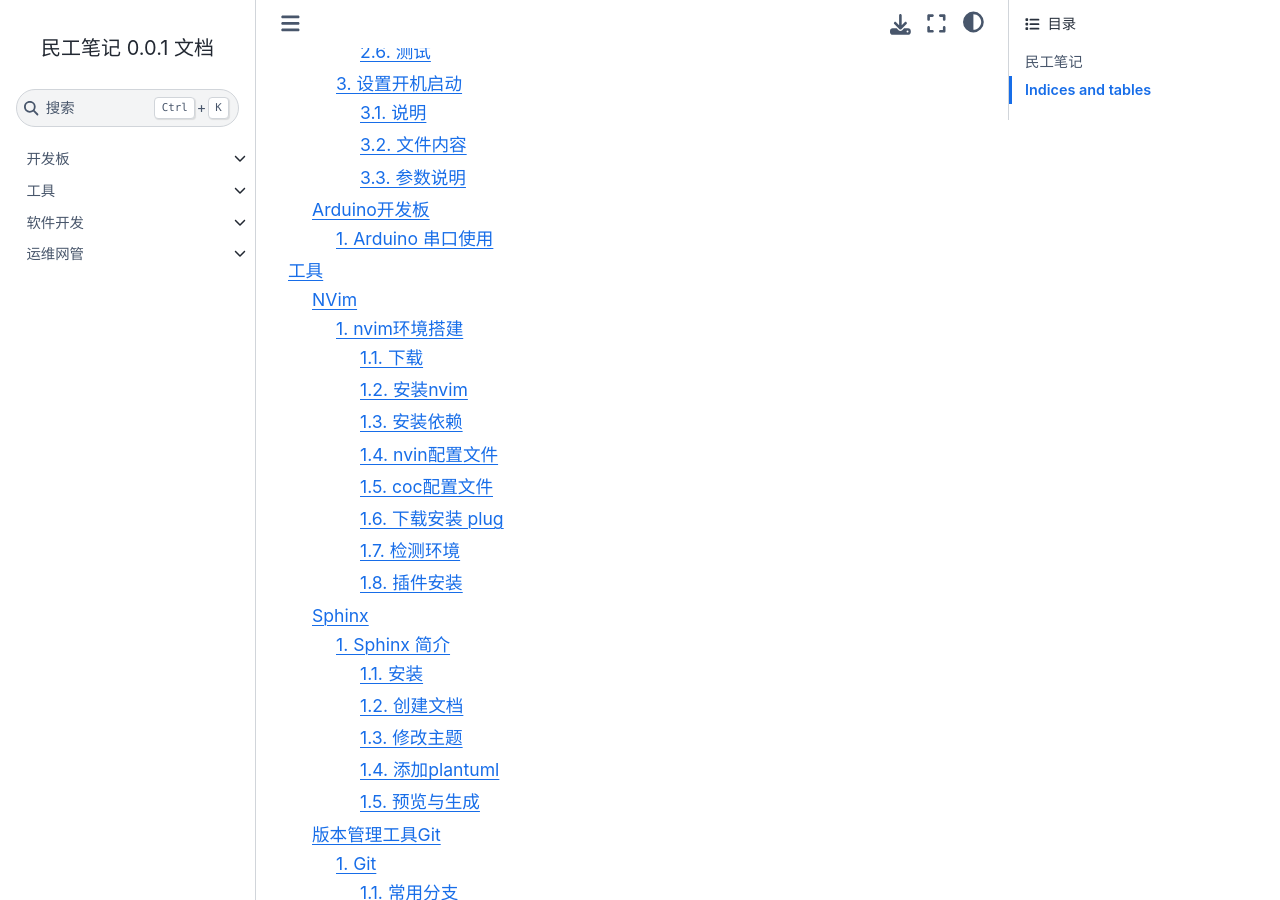
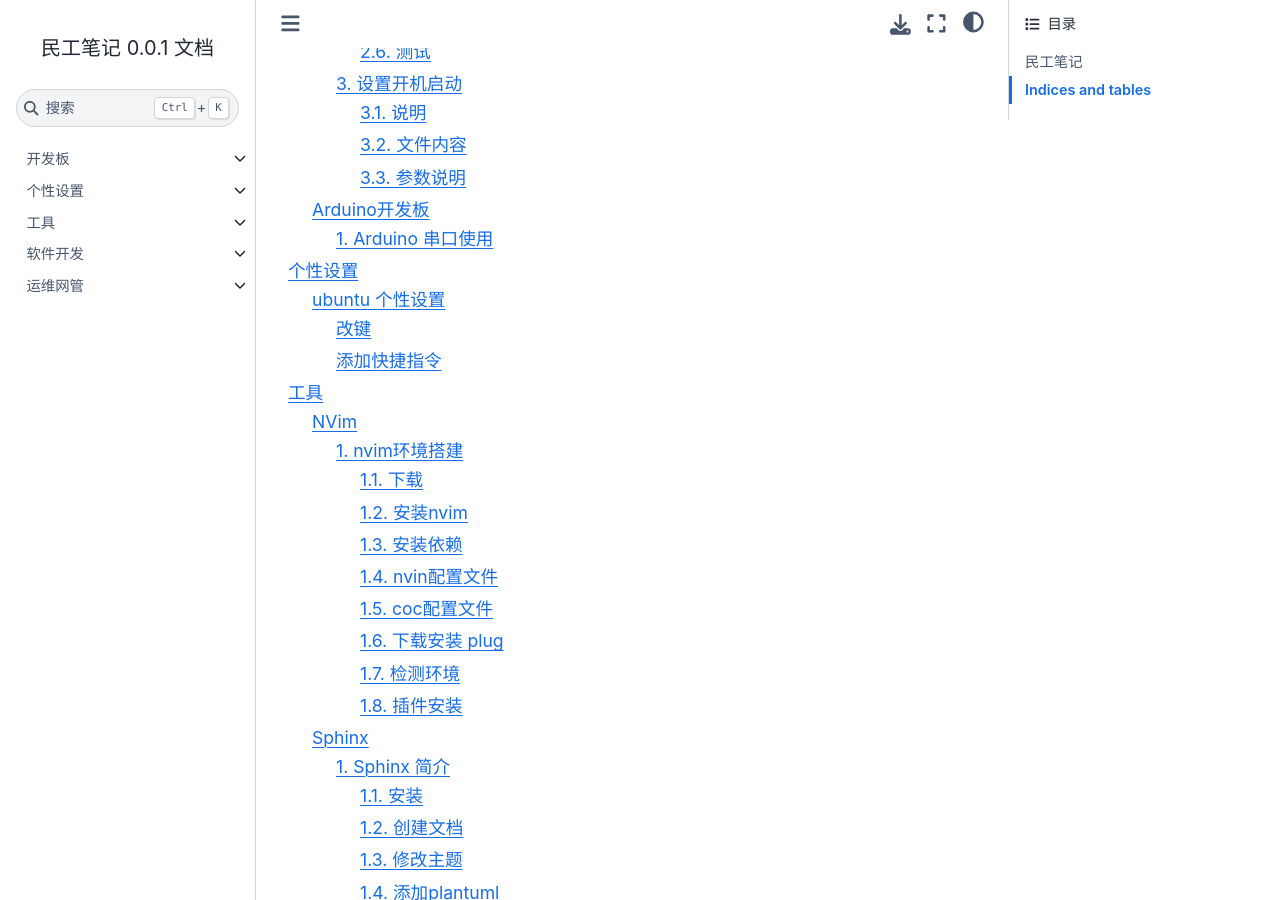
Before and after one commit to fzxiehui/worker_notes, a Sphinx documentation site: the page built from source/index.rst, in a window 1280 px wide and 900 px high, scrolled down 536 px. Built offline with Sphinx 7.4.7 and the Sphinx Book theme 1.1.4, drawn with Linux system fonts in a browser that asks for light colours; pages that are not in the unit, such as notebooks, are missing from menus.

Commit message:
feat: 新增：个性设置改键功能、修正：nvim安装过程中node版本问题

```diff
--- /dev/null
+++ b/source/habit/index.rst
@@ -0,0 +1,6 @@
+个性设置
+==============
+
+.. toctree::
+
+   ubuntu/index.rst
--- /dev/null
+++ b/source/habit/ubuntu/index.rst
@@ -0,0 +1,41 @@
+ubuntu 个性设置
+==================
+
+改键
+------------------
+
+.. attention::
+
+   - 配置文件在 ``/usr/share/X11/xkb/keycodes/evdev``
+   - 重启后生效
+
+#. 以下命令将 ``Caps_Lock`` 键映射为 ``ESC`` 键
+
+.. code-block:: bash
+
+   #<CAPS> = 66;
+   <CAPS> = 9;
+   #<ESC> = 9;
+   <ESC> = 66;
+
+添加快捷指令
+------------------
+
+#. 将 ``vi``, ``vim`` 都指向 ``nvim``, 打开 ``~/.bashrc``, 添加以下内容
+
+   .. code-block:: bash
+
+      alias vi='nvim'
+      alias vim='nvim'
+
+#. 添加代理快捷指令
+
+   .. code-block:: bash
+
+      alias proxy='export http://127.0.0.1:7890; export https://127.0.0.1:7890'
+
+#. 取消代理快捷指令
+
+   .. code-block:: bash
+
+      alias unproxy='unset http_proxy; unset https_proxy'
--- a/source/index.rst
+++ b/source/index.rst
@@ -11,6 +11,7 @@
    :caption: Contents:
 
   board/index.rst
+  habit/index.rst
   tools/index.rst
   soft/index.rst
   ops/index.rst
```
Also changed, not shown: source/tools/vi/install.rst (+8 -0 lines).
